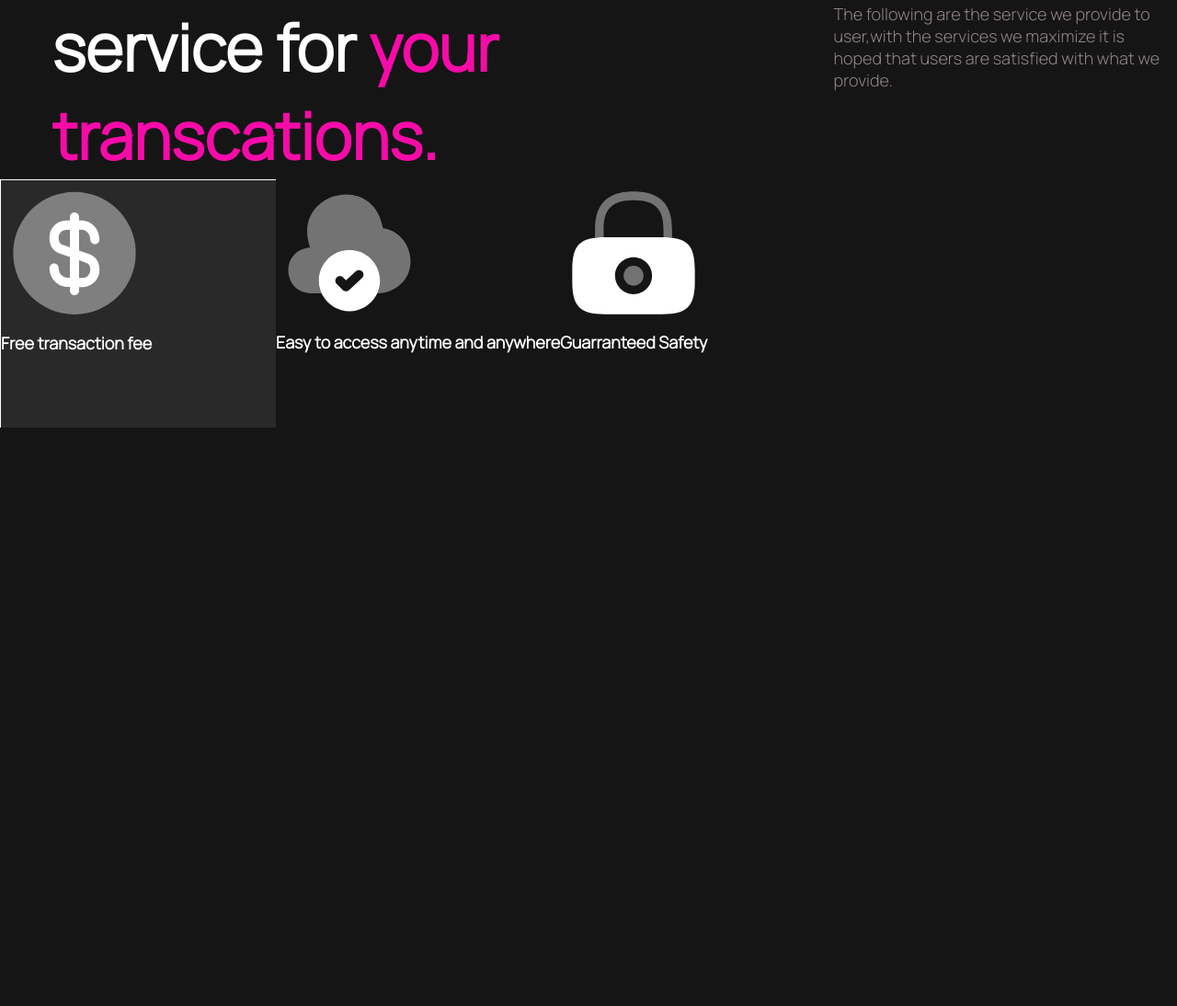
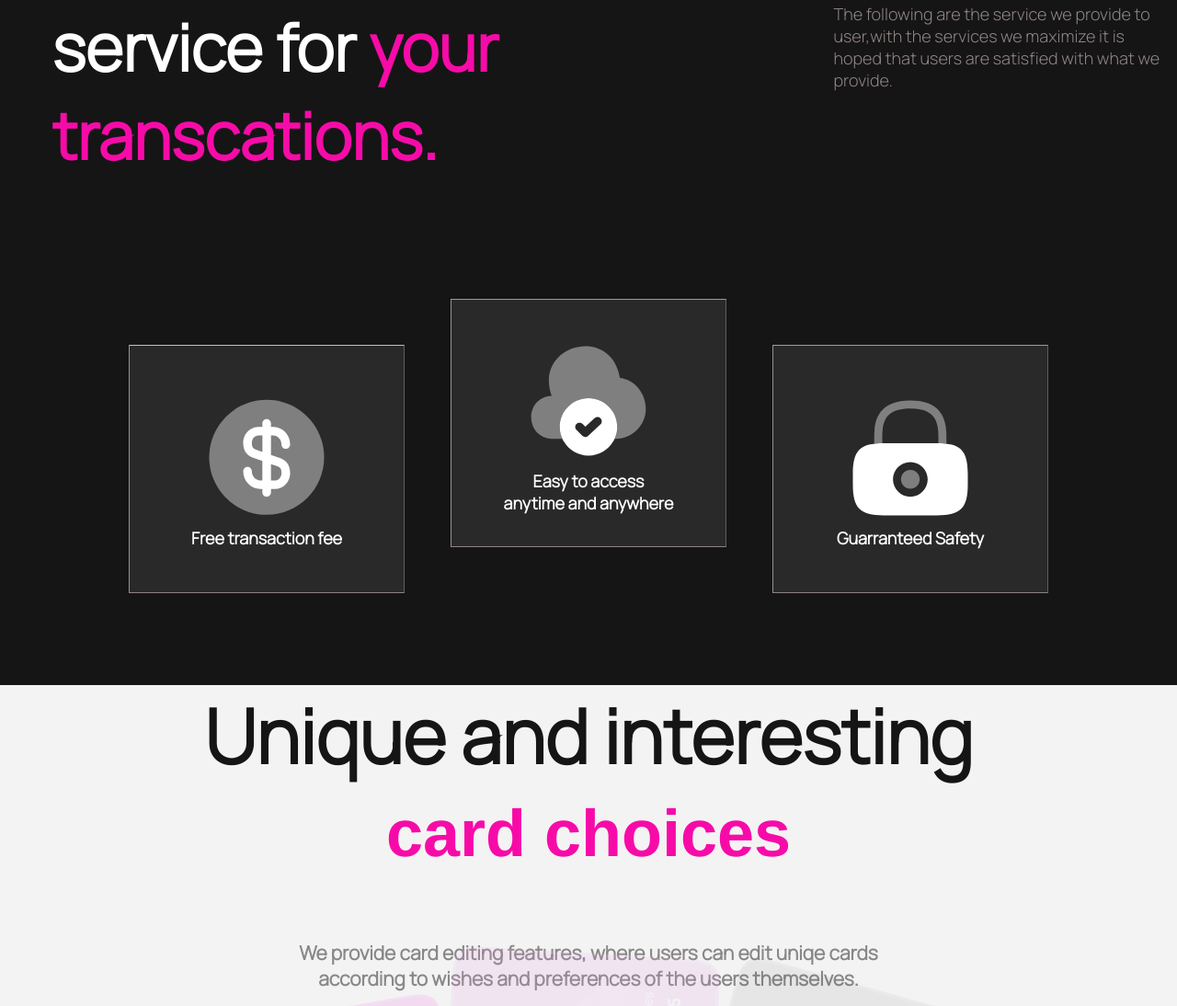
Before and after one commit to afride596/MERN2.0, a plain HTML site: page STACK/CSS Project/FSJS 2.0 Project 07/index.html in a window 1280 px wide. Shown: the part 1566-2660 px from the top of the page at 92% size. Before the commit the page ends 2031 px from the top, so only its background shows below. Drawn offline with Linux system fonts and the light colour scheme.

```diff
--- a/STACK/CSS Project/FSJS 2.0 Project 07/index.html
+++ b/STACK/CSS Project/FSJS 2.0 Project 07/index.html
@@ -122,7 +122,8 @@
             </div>
             <div class="accessAnywhere">
                 <img src="./Assets/Icons/cloud-add.svg" alt="">
-                <h3>Easy to access anytime and anywhere</h3>
+                <h3>Easy to access </h3>
+                   <h3> anytime and anywhere</h3>
             </div>
 
             <div class="safety">
@@ -133,6 +134,18 @@
 
 
     </section>
+    <section class="chooseCard">
+        <h2>Unique and interesting</h2>
+        <span>card choices</span>
+        <div class="pp">
+        <p>We provide card editing features, where users can edit uniqe cards</p>
+
+            <p>according to wishes and preferences of the users themselves.</p>
+        </div>
+        <img src="./Assets/Photos/VCards.png" alt="">
+
+
+    </section>
 </body>
 
 </html>
--- a/STACK/CSS Project/FSJS 2.0 Project 07/style.css
+++ b/STACK/CSS Project/FSJS 2.0 Project 07/style.css
@@ -12,7 +12,7 @@ body {
   margin: 0 auto;
   /* border: 1px solid red; */
   /* overflow: hidden; */
-  max-width: 1440px;
+  max-width: 1800px;
   background-color: #151515;
 }
 
@@ -217,7 +217,7 @@ ul li {
 }
 /* -------------------------------------- */
 
-.logoss{
+.logoss {
   margin-top: 200px;
   display: flex;
   flex-direction: row;
@@ -230,29 +230,29 @@ ul li {
   background-color: #292929;
   /* border: 1px solid red; */
 }
-.logoss>img{
+.logoss > img {
   width: 150px;
 }
-.serviceinfo{
-  display:flex ;
-  flex-direction: row;
+.serviceinfo {
+  display: flex;
+  /* flex-direction: row; */
   justify-content: center;
   align-items: center;
   gap: 10rem;
   /* border: 1px solid red; */
   margin-top: 5rem;
+  margin-bottom: 10rem;
 }
-.serviceinfo>h1{
+.serviceinfo > h1 {
   font-size: 70px;
   width: 40rem;
   padding-left: 50px;
-
 }
-.serviceinfo>h1>span{
+.serviceinfo > h1 > span {
   font-size: 70px;
-  color: rgb(247, 11, 168);
+  color: #f70ba8;
 }
-.serviceinfo>p{
+.serviceinfo > p {
   /* border: 1px solid red; */
 
   display: flex;
@@ -261,18 +261,119 @@ ul li {
   width: 367px;
   color: rgb(146, 133, 133);
 }
-.servicefeatures{
+.servicefeatures {
   display: flex;
-flex-direction: row;
+  justify-content: center;
+  gap: 50px;
+  margin-bottom: 100px;
 }
-.freetransaction{
+.freetransaction {
   /* border: 1px solid red; */
+  display: flex;
+  flex-direction: column;
   width: 300px;
   height: 270px;
   background-color: #292929;
+  border-top: 3px solid rgba(212, 208, 208, 0.905);
+
+  border-left: 1px solid rgb(147, 147, 147);
+  border-right: 1px solid #efe8e847;
+  border-bottom: 1px solid rgba(202, 183, 183, 0.631);
+  opacity: 2000px;
+  border-width: 1px;
+  justify-content: center;
+  align-items: center;
+}
+.freetransaction img {
+  display: flex;
+  width: 150px;
+}
+
+.accessAnywhere{
+  /* border: 1px solid red; */
+  display: flex;
+  flex-direction: column;
+  width: 300px;
+  height: 270px;
+  background-color: #292929;
+  border-top: 3px solid rgba(173, 165, 165, 0.905);
+
+  border-left: 1px solid rgb(147, 147, 147);
+  border-right: 1px solid #efe8e847;
+  border-bottom: 1px solid rgba(202, 183, 183, 0.631);
+  opacity: 2000px;
+  border-width: 1px;
+  justify-content: center;
+  align-items: center;
   position: relative;
-  border-top: 2px solid white;
-    border-left: 1px solid white;
-    border-width: 1px;
+  top: -50px;
+}
+.accessAnywhere img {
+  display: flex;
+  width: 150px;
+}
+.safety{
+  /* border: 1px solid red; */
+  display: flex;
+  flex-direction: column;
+  width: 300px;
+  height: 270px;
+  background-color: #292929;
+  border-top: 3px solid rgba(173, 165, 165, 0.905);
 
+  border-left: 1px solid rgb(147, 147, 147);
+  border-right: 1px solid #efe8e847;
+  border-bottom: 1px solid rgba(202, 183, 183, 0.631);
+  opacity: 2000px;
+  border-width: 1px;
+  justify-content: center;
+  align-items: center;
 }
+.safety img {
+  display: flex;
+  width: 150px;
+}
+.chooseCard{
+  display: flex;
+  gap: 10px;
+  flex-direction: column;
+  /* justify-content: center; */
+  align-items: center;
+  background-color: #f3f3f3;
+  width: 100%;
+  height: 1000px;
+}
+.chooseCard h2{
+  color: #151515;
+  font-size:  450%;
+  font-weight: 900;
+}
+.chooseCard span{
+ color: #f70ba8;
+ font-family: 'Franklin Gothic Medium', 'Arial Narrow', Arial, sans-serif;
+ font-weight:900;
+ font-size:400%
+}
+.chooseCard p{
+  display: flex;
+  justify-content: center;
+  align-items: center;
+  color: #8a8787;
+  font-size: 21px;
+  font-weight: 700;
+
+
+} .pp{
+  /* color: #151515; */
+  /* font-size: 25px; */
+  padding-top: 65px;
+  /* border: 1px solid red; */
+}
+.chooseCard img{
+  display: flex;
+  justify-content: center;
+  align-items: center;
+ width: 50rem;
+ position: relative;
+ top: -60px;
+}
```
